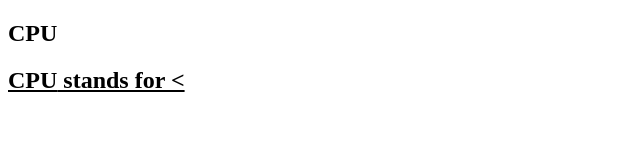
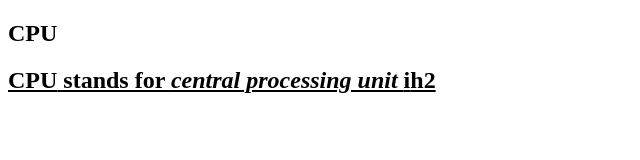
Before and after one commit to iamneo-production/dafcbbbfcfadadfadaeccdfffebaeceaec, a website: page public/index.html in a window 1280 px wide. Shown: the whole page, without its empty margins (0-640 px from the left). Drawn offline with Linux system fonts and the light colour scheme.

Commit message:
Backup Commit

```diff
--- a/public/index.html
+++ b/public/index.html
@@ -9,5 +9,5 @@
 </head>
 <body>
    <h2>CPU</h2>
-   <h2><u><b>CPU<b> stands for <
+   <h2><u><b>CPU<b> stands for <i>central processing unit </i>i</b>h2
 </html>
```
